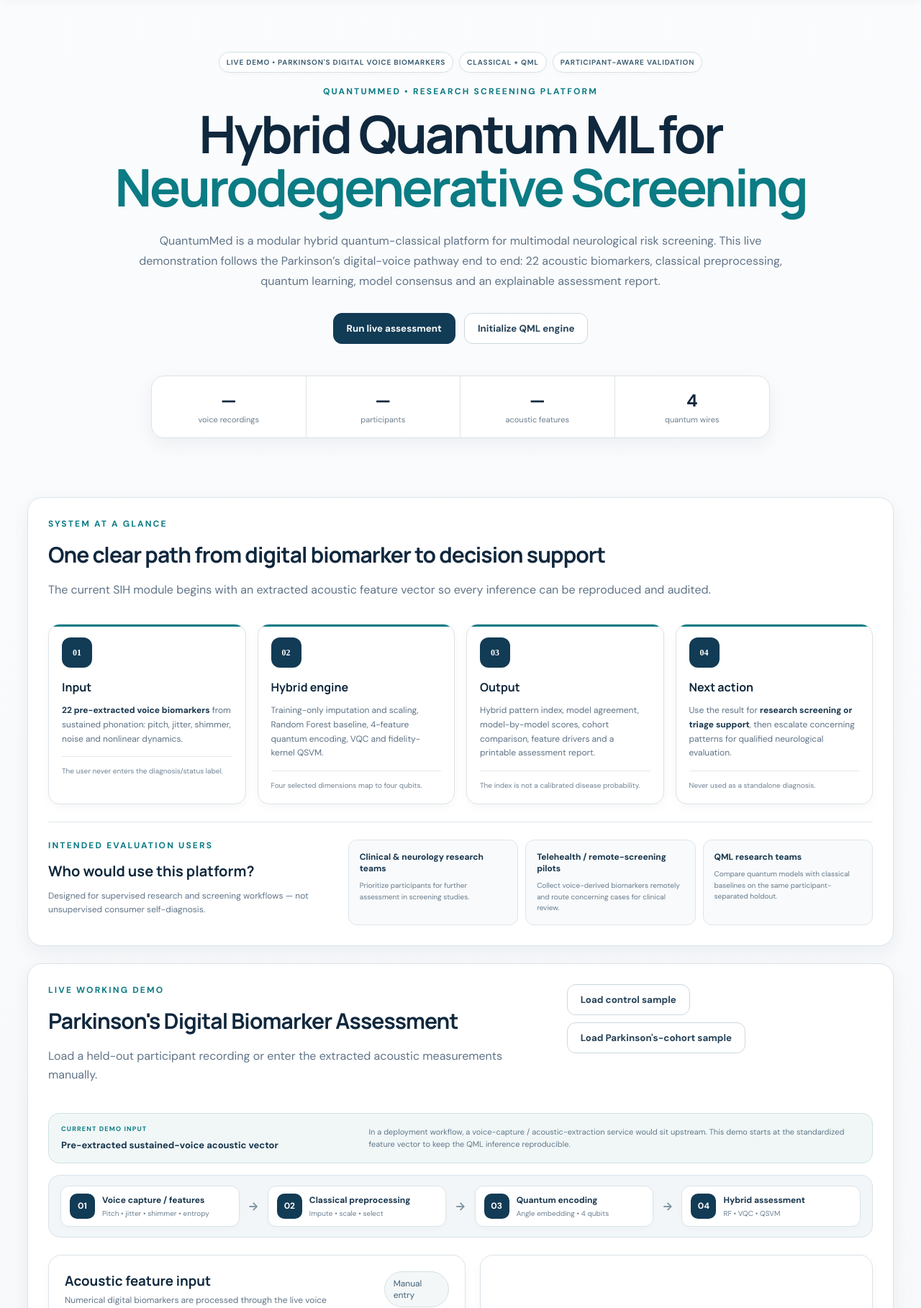
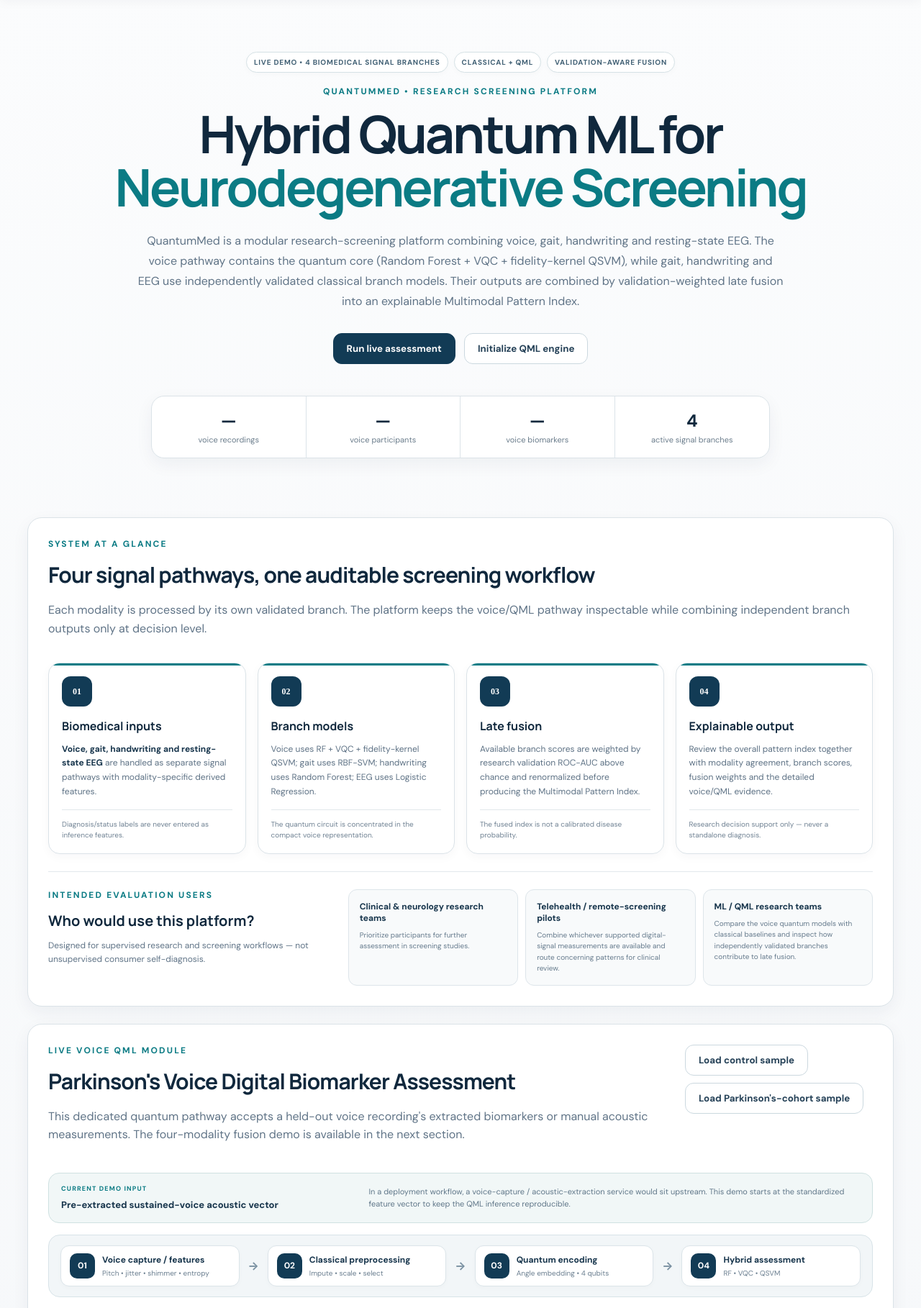
Before and after one commit to AYUSH1605915/quantum-machine-learning-, a Flask app: page / in a window 1280 px wide. Shown: the part 76-1894 px from the top of the page at 72% size. Run offline with Flask 3, Linux system fonts and the light colour scheme.

Commit message:
Finalize multimodal UI copy and theme consistency

```diff
--- a/templates/index.html
+++ b/templates/index.html
@@ -39,14 +39,15 @@
   <main>
     <section class="hero">
       <div class="hero-badges">
-        <span class="active-module-badge">LIVE DEMO • PARKINSON'S DIGITAL VOICE BIOMARKERS</span><span>CLASSICAL + QML</span><span>PARTICIPANT-AWARE VALIDATION</span>
+        <span class="active-module-badge">LIVE DEMO • 4 BIOMEDICAL SIGNAL BRANCHES</span><span>CLASSICAL + QML</span><span>VALIDATION-AWARE FUSION</span>
       </div>
       <div class="eyebrow">QUANTUMMED • RESEARCH SCREENING PLATFORM</div>
       <h1>Hybrid Quantum ML for<br><span>Neurodegenerative Screening</span></h1>
       <p>
-        QuantumMed is a modular hybrid quantum-classical platform for multimodal neurological risk screening.
-        This live demonstration follows the Parkinson’s digital-voice pathway end to end: 22 acoustic biomarkers,
-        classical preprocessing, quantum learning, model consensus and an explainable assessment report.
+        QuantumMed is a modular research-screening platform combining voice, gait, handwriting and resting-state EEG.
+        The voice pathway contains the quantum core (Random Forest + VQC + fidelity-kernel QSVM), while gait,
+        handwriting and EEG use independently validated classical branch models. Their outputs are combined by
+        validation-weighted late fusion into an explainable Multimodal Pattern Index.
       </p>
       <div class="hero-actions">
         <button class="primary" id="startBtn">Run live assessment</button>
@@ -54,9 +55,9 @@
       </div>
       <div class="hero-metrics">
         <div><strong id="samplesStat">—</strong><span>voice recordings</span></div>
-        <div><strong id="subjectsStat">—</strong><span>participants</span></div>
-        <div><strong id="featuresStat">—</strong><span>acoustic features</span></div>
-        <div><strong>4</strong><span>quantum wires</span></div>
+        <div><strong id="subjectsStat">—</strong><span>voice participants</span></div>
+        <div><strong id="featuresStat">—</strong><span>voice biomarkers</span></div>
+        <div><strong>4</strong><span>active signal branches</span></div>
       </div>
       <div class="validation-highlight hidden" id="validationHighlight"></div>
     </section>
@@ -65,34 +66,34 @@
       <div class="section-head compact">
         <div>
           <div class="eyebrow">SYSTEM AT A GLANCE</div>
-          <h2>One clear path from digital biomarker to decision support</h2>
-          <p>The current SIH module begins with an extracted acoustic feature vector so every inference can be reproduced and audited.</p>
+          <h2>Four signal pathways, one auditable screening workflow</h2>
+          <p>Each modality is processed by its own validated branch. The platform keeps the voice/QML pathway inspectable while combining independent branch outputs only at decision level.</p>
         </div>
       </div>
       <div class="overview-grid">
         <article class="info-card">
           <div class="info-icon">01</div>
-          <h3>Input</h3>
-          <p><strong>22 pre-extracted voice biomarkers</strong> from sustained phonation: pitch, jitter, shimmer, noise and nonlinear dynamics.</p>
-          <span class="card-note">The user never enters the diagnosis/status label.</span>
+          <h3>Biomedical inputs</h3>
+          <p><strong>Voice, gait, handwriting and resting-state EEG</strong> are handled as separate signal pathways with modality-specific derived features.</p>
+          <span class="card-note">Diagnosis/status labels are never entered as inference features.</span>
         </article>
         <article class="info-card">
           <div class="info-icon">02</div>
-          <h3>Hybrid engine</h3>
-          <p>Training-only imputation and scaling, Random Forest baseline, 4-feature quantum encoding, VQC and fidelity-kernel QSVM.</p>
-          <span class="card-note">Four selected dimensions map to four qubits.</span>
+          <h3>Branch models</h3>
+          <p>Voice uses RF + VQC + fidelity-kernel QSVM; gait uses RBF-SVM; handwriting uses Random Forest; EEG uses Logistic Regression.</p>
+          <span class="card-note">The quantum circuit is concentrated in the compact voice representation.</span>
         </article>
         <article class="info-card">
           <div class="info-icon">03</div>
-          <h3>Output</h3>
-          <p>Hybrid pattern index, model agreement, model-by-model scores, cohort comparison, feature drivers and a printable assessment report.</p>
-          <span class="card-note">The index is not a calibrated disease probability.</span>
+          <h3>Late fusion</h3>
+          <p>Available branch scores are weighted by research validation ROC-AUC above chance and renormalized before producing the Multimodal Pattern Index.</p>
+          <span class="card-note">The fused index is not a calibrated disease probability.</span>
         </article>
         <article class="info-card">
           <div class="info-icon">04</div>
-          <h3>Next action</h3>
-          <p>Use the result for <strong>research screening or triage support</strong>, then escalate concerning patterns for qualified neurological evaluation.</p>
-          <span class="card-note">Never used as a standalone diagnosis.</span>
+          <h3>Explainable output</h3>
+          <p>Review the overall pattern index together with modality agreement, branch scores, fusion weights and the detailed voice/QML evidence.</p>
+          <span class="card-note">Research decision support only — never a standalone diagnosis.</span>
         </article>
       </div>
 
@@ -104,8 +105,8 @@
         </div>
         <div class="audience-grid">
           <div><strong>Clinical & neurology research teams</strong><span>Prioritize participants for further assessment in screening studies.</span></div>
-          <div><strong>Telehealth / remote-screening pilots</strong><span>Collect voice-derived biomarkers remotely and route concerning cases for clinical review.</span></div>
-          <div><strong>QML research teams</strong><span>Compare quantum models with classical baselines on the same participant-separated holdout.</span></div>
+          <div><strong>Telehealth / remote-screening pilots</strong><span>Combine whichever supported digital-signal measurements are available and route concerning patterns for clinical review.</span></div>
+          <div><strong>ML / QML research teams</strong><span>Compare the voice quantum models with classical baselines and inspect how independently validated branches contribute to late fusion.</span></div>
         </div>
       </div>
     </section>
@@ -113,9 +114,9 @@
     <section class="panel" id="screening">
       <div class="section-head">
         <div>
-          <div class="eyebrow">LIVE WORKING DEMO</div>
-          <h2>Parkinson's Digital Biomarker Assessment</h2>
-          <p>Load a held-out participant recording or enter the extracted acoustic measurements manually.</p>
+          <div class="eyebrow">LIVE VOICE QML MODULE</div>
+          <h2>Parkinson's Voice Digital Biomarker Assessment</h2>
+          <p>This dedicated quantum pathway accepts a held-out voice recording's extracted biomarkers or manual acoustic measurements. The four-modality fusion demo is available in the next section.</p>
         </div>
         <div class="sample-actions">
           <button class="ghost" id="controlSampleBtn">Load control sample</button>
@@ -255,7 +256,7 @@
       </div>
 
       <div class="mm-empty" id="mmEmpty">
-        Initialize the voice QML engine, then run either demonstration bundle to evaluate all four working branches.
+        Initialize the QML engine, then run either cross-cohort demonstration bundle to evaluate all four working branches.
       </div>
 
       <div class="mm-result hidden" id="mmResult">
@@ -284,8 +285,8 @@
       <div class="section-head">
         <div>
           <div class="eyebrow">VALIDATION</div>
-          <h2>Quantum vs Classical Benchmark</h2>
-          <p id="splitNote">Participant-aware holdout validation is used when subject IDs are available.</p>
+          <h2>Voice Quantum vs Classical Benchmark</h2>
+          <p id="splitNote">This table evaluates the voice/QML pathway on its participant-separated holdout. Gait, handwriting and EEG validation metrics are shown in the multimodal branch table.</p>
         </div>
       </div>
       <div class="validation-cards">
@@ -307,14 +308,14 @@
 
     <section class="two-col" id="quantum">
       <div class="panel">
-        <div class="eyebrow">QUANTUM CORE</div>
+        <div class="eyebrow">VOICE QUANTUM CORE</div>
         <h2>4-Qubit Variational Circuit</h2>
         <p>Four selected voice features are scaled to [0, π], angle-encoded, passed through trainable RY/RZ layers and entangled with a CNOT ring.</p>
         <pre id="circuitAscii">Initialize the engine to render the trained PennyLane circuit.</pre>
       </div>
       <div class="panel">
-        <div class="eyebrow">DATA PROVENANCE</div>
-        <h2>Dataset & Validation</h2>
+        <div class="eyebrow">VOICE DATA PROVENANCE</div>
+        <h2>Voice Dataset & Validation</h2>
         <div class="provenance-list">
           <div><span>Active dataset</span><strong id="datasetName">—</strong></div>
           <div><span>Target</span><strong id="targetDefinition">status: control 0 / Parkinson's 1</strong></div>
@@ -330,15 +331,14 @@
         <div>
           <div class="eyebrow">PLATFORM SCOPE</div>
           <h2>Modular biomedical signal architecture</h2>
-          <p>QuantumMed is structured around modality-specific signal pathways feeding a common hybrid assessment layer.
-          The live demo below follows the voice pathway, while the architecture remains extensible to complementary biomedical signals.</p>
+          <p>All four signal branches are working in the current prototype. Voice contains the quantum submodule, while gait, handwriting and EEG use classical branch models; their independently validated outputs meet only at the late-fusion layer.</p>
         </div>
       </div>
       <div class="module-grid">
-        <article class="module-card active"><div class="module-status">ACTIVE</div><div class="module-icon">◉</div><h3>Voice biomarkers</h3><p>22 sustained-phonation features drive the hybrid RF + VQC + QSVM pathway.</p><span>Working branch</span></article>
-        <article class="module-card active"><div class="module-status">ACTIVE</div><div class="module-icon">↟</div><h3>Gait signals</h3><p>65 force, timing, asymmetry and center-of-pressure features feed an RBF-SVM branch.</p><span>Working branch • participant-separated benchmark</span></article>
-        <article class="module-card active"><div class="module-status">ACTIVE</div><div class="module-icon">≈</div><h3>EEG signals</h3><p>Resting-state EEG spectral features feed a participant-level Logistic Regression branch.</p><span>Working branch • ROC-AUC 0.721</span></article>
-        <article class="module-card active"><div class="module-status">ACTIVE</div><div class="module-icon">✎</div><h3>Handwriting dynamics</h3><p>Spiral and meander motor features feed an exam-level Random Forest branch.</p><span>Working branch • cross-validated benchmark</span></article>
+        <article class="module-card active"><div class="module-status">ACTIVE</div><div class="module-icon">◉</div><h3>Voice biomarkers</h3><p>195 sustained-phonation recordings with 22 acoustic features drive the RF + VQC + fidelity-kernel QSVM pathway.</p><span>Participant-separated holdout • QSVM ROC-AUC 1.000</span></article>
+        <article class="module-card active"><div class="module-status">ACTIVE</div><div class="module-icon">↟</div><h3>Gait signals</h3><p>165 participants are represented by 65 force, timing, asymmetry and center-of-pressure features for an RBF-SVM branch.</p><span>Participant-separated holdout • ROC-AUC 0.882</span></article>
+        <article class="module-card active"><div class="module-status">ACTIVE</div><div class="module-icon">≈</div><h3>EEG signals</h3><p>144 resting-state EEG participants produce spectral band-power features for a Logistic Regression branch.</p><span>5-fold participant-level CV • ROC-AUC 0.721</span></article>
+        <article class="module-card active"><div class="module-status">ACTIVE</div><div class="module-icon">✎</div><h3>Handwriting dynamics</h3><p>92 exam-level samples combine spiral and meander motor features in a Random Forest branch.</p><span>5-fold exam-level CV • ROC-AUC 0.905</span></article>
       </div>
     </section>
 
@@ -346,15 +346,15 @@
       <div class="section-head compact">
         <div>
           <div class="eyebrow">HOW IT WOULD BE USED</div>
-          <h2>From voice capture to clinical review</h2>
-          <p>A supervised workflow connects signal capture, feature extraction, hybrid QML assessment and qualified review.</p>
+          <h2>From biomedical signals to qualified review</h2>
+          <p>A supervised research workflow connects available signal measurements, modality-specific processing, branch inference, late fusion and qualified review.</p>
         </div>
       </div>
       <div class="deployment-flow">
-        <div><span>1</span><strong>Capture</strong><p>Sustained vowel / standardized voice recording collected in a supervised screening workflow.</p></div>
-        <div><span>2</span><strong>Extract</strong><p>Acoustic engine derives pitch, jitter, shimmer, HNR/NHR and nonlinear voice features.</p></div>
-        <div class="current"><span>3</span><strong>Assess</strong><p>QuantumMed preprocesses the feature vector and runs RF + VQC + fidelity-kernel QSVM.</p></div>
-        <div><span>4</span><strong>Review</strong><p>Report is reviewed as decision support; concerning or indeterminate patterns are escalated appropriately.</p></div>
+        <div><span>1</span><strong>Acquire</strong><p>Collect any supported measurement: sustained voice features, gait sensor data, handwriting dynamics or resting-state EEG.</p></div>
+        <div><span>2</span><strong>Process</strong><p>Apply modality-specific feature extraction and training-fitted preprocessing without injecting diagnostic labels.</p></div>
+        <div class="current"><span>3</span><strong>Assess & fuse</strong><p>Run the appropriate branch models and combine available outputs with validation-weighted late fusion.</p></div>
+        <div><span>4</span><strong>Review</strong><p>Interpret the pattern index, agreement and branch contributions as research decision support and escalate when appropriate.</p></div>
       </div>
     </section>
   </main>
```
